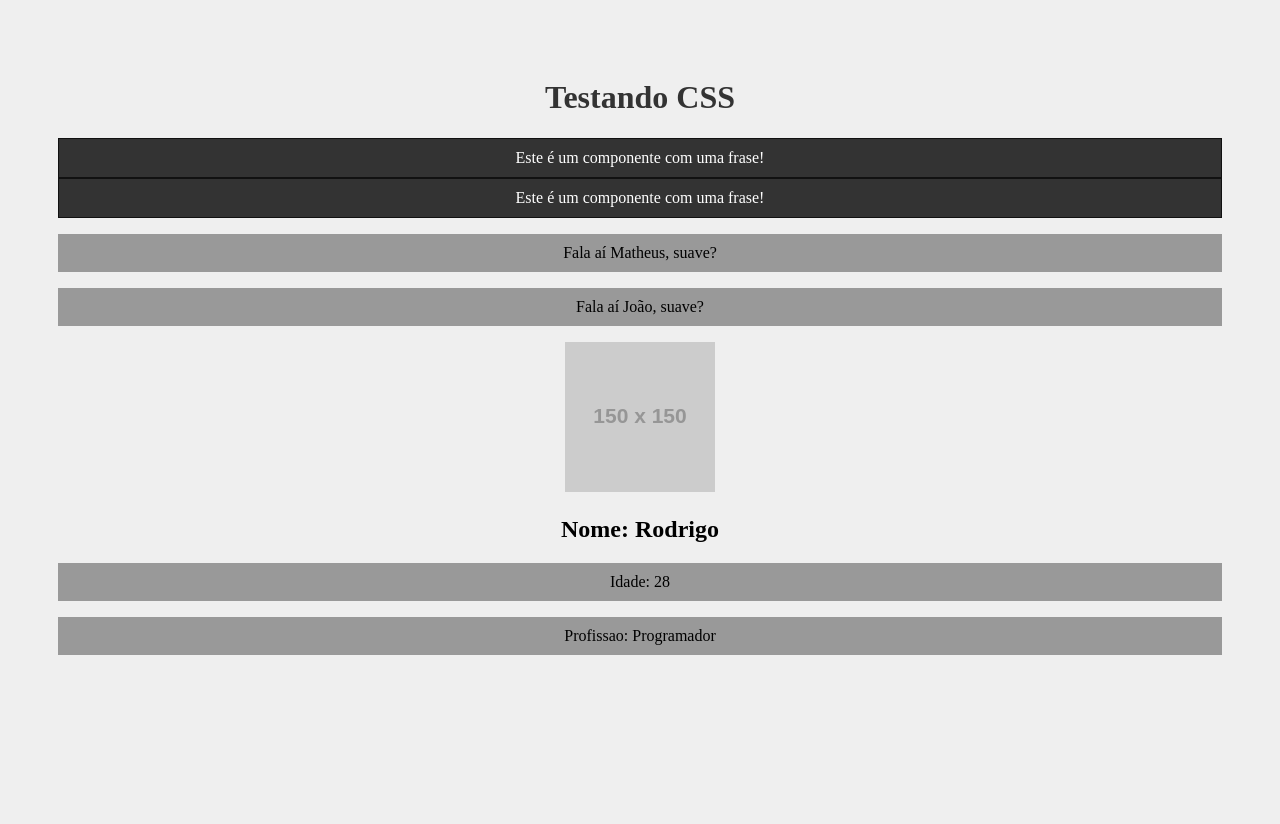
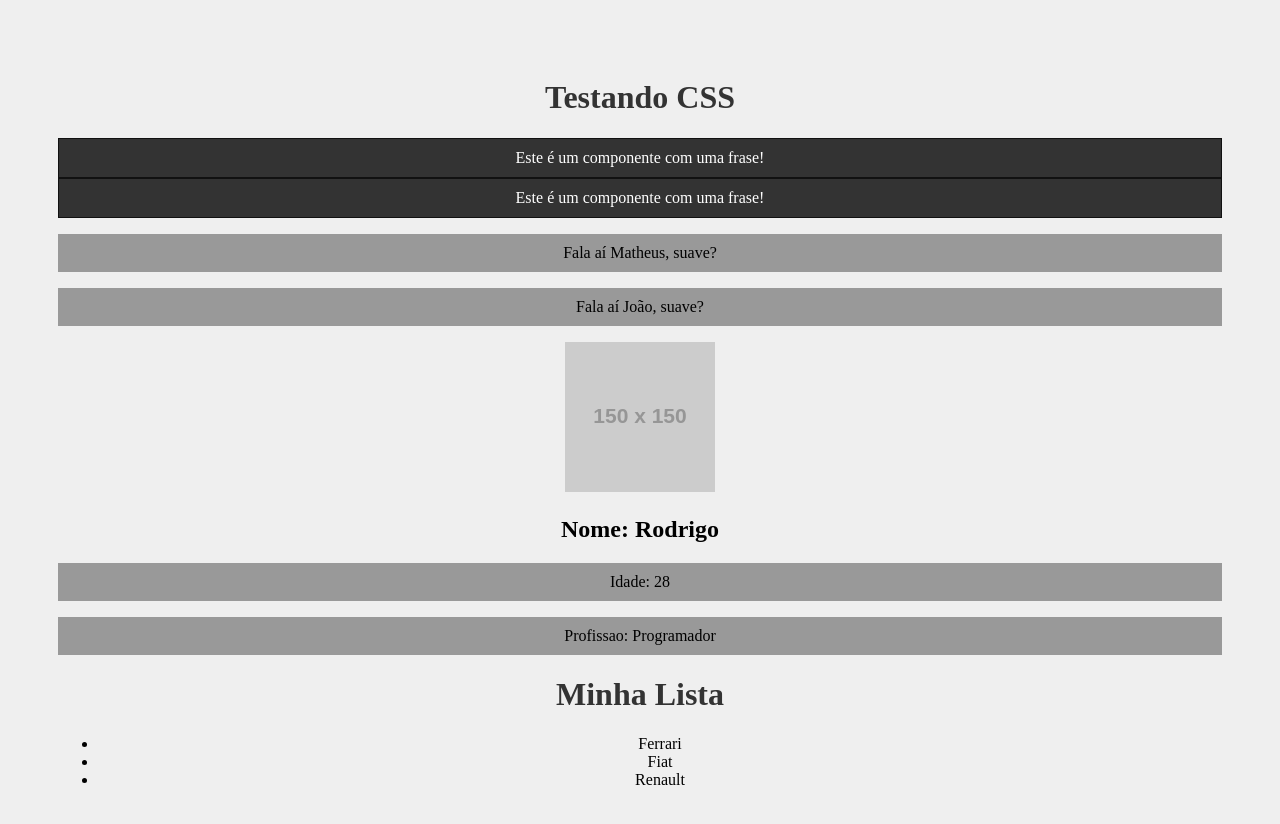
Before and after one commit to nedymarschuabe/Cursos, a React (Create React App) app in the folder React + Node/HoraDeCodar/meu-projeto/: page / in a window 1280 px wide. Shown: the top 824 px of the page. Before the commit the page ends 800 px from the top, so only its background shows below. Built offline with nearby package versions, Linux system fonts and the light colour scheme.

Commit message:
Aula 4 - Fragments

```diff
--- a/React + Node/HoraDeCodar/meu-projeto/src/App.js
+++ b/React + Node/HoraDeCodar/meu-projeto/src/App.js
@@ -2,6 +2,7 @@
 import SayMayName from './components/SayMyName';
 import Pessoa from './components/Pessoa';
 import Frase from './components/Frase';
+import List from './components/List';
 
 function App() {
 
@@ -18,6 +19,7 @@
         profissao="Programador"
         foto="https://via.placeholder.com/150"
       />
+      <List />
     </div>
   );
 }
--- /dev/null
+++ b/React + Node/HoraDeCodar/meu-projeto/src/components/Item.js
@@ -0,0 +1,9 @@
+function Item(props) {
+    return (
+        <>
+            <li>{props.marca}</li>
+        </>
+    )
+}
+
+export default Item
--- /dev/null
+++ b/React + Node/HoraDeCodar/meu-projeto/src/components/List.js
@@ -0,0 +1,16 @@
+import Item from "./Item"
+
+function List() {
+    return (
+        <>
+            <h1>Minha Lista</h1>
+            <ul>
+                <Item marca="Ferrari" />
+                <Item marca="Fiat" />
+                <Item marca="Renault" />
+            </ul>
+        </>
+    )
+}
+
+export default List
--- a/React + Node/HoraDeCodar/meu-projeto/src/index.css
+++ b/React + Node/HoraDeCodar/meu-projeto/src/index.css
@@ -1,5 +1,6 @@
 body {
   padding: 50px;
+  padding-bottom: 500px;
   background-color: #EFEFEF;
 }
 
```
